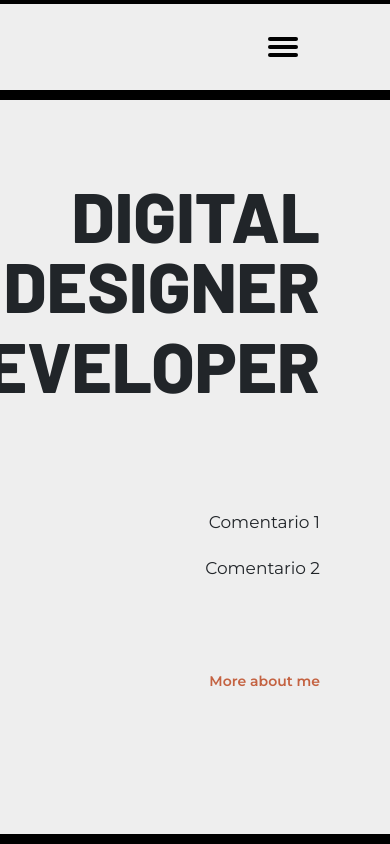
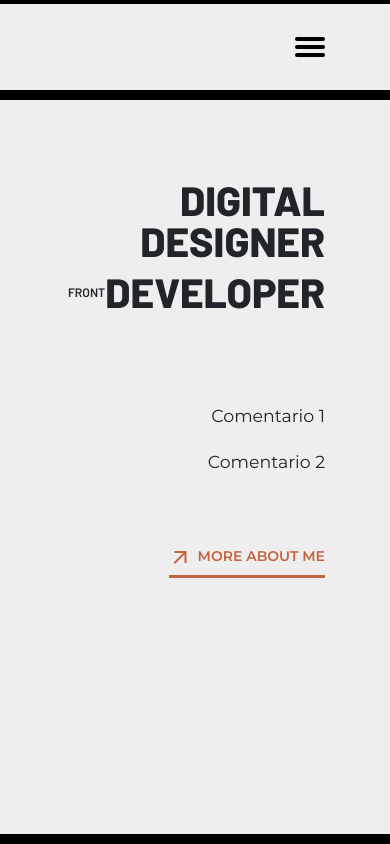
Before and after one commit to DHCosta/PreEntrega2-Costa, a plain HTML site: page index.html in a window 390 px wide. Drawn offline with nearby package versions, Linux system fonts and the light colour scheme.

Commit message:
estilos responsive sobre home

```diff
--- a/index.html
+++ b/index.html
@@ -25,6 +25,9 @@
 
     <!-- Animate -->
     <link rel="stylesheet" href="https://cdnjs.cloudflare.com/ajax/libs/animate.css/4.1.1/animate.min.css"/>
+
+    <!-- Material Icon -->
+    <link rel="stylesheet" href="https://fonts.googleapis.com/css2?family=Material+Symbols+Outlined:opsz,wght,FILL,GRAD@20..48,100..700,0..1,-50..200" />
 </head>
 <body>
     <header class="container-fluid">
@@ -35,7 +38,7 @@
             <div class="col-md-1 d-md-inline-block d-none bs_cen"></div>
             <nav class="col-6 col-md-6 col-lg-5 col-xl-4 d-md-inline-flex">
                 <input id="menu-toggle" type="checkbox" />
-                <label class='menu-button-container' for="menu-toggle">
+                <label class='menu-button-container p-0' for="menu-toggle">
                   <div class='menu-button'></div>
                 </label>
                 <ul>
@@ -51,7 +54,7 @@
 
     <main class="container-fluid">
         <div class="row bloque_central">
-                <div class="col-md-3 d-md-inline-block d-none d-flex flex-column p-0">
+                <div class="col-md-2 col-lg-3 d-md-inline-block d-none d-flex flex-column p-0">
                     <div class="bc_sup"></div>
                     <div class="flex-fill"></div>
                 </div>
@@ -75,17 +78,24 @@
                             height="32">
                     </a>
                 </div>
-                <div class="col-lg-2 bc_client d-lg-inline-block d-none"></div>
-                <div class="col-12 col-sm-11 col-md-8 col-lg-6 d-flex flex-column align-items-end bc_ppal">
+                <div class="col-xl-2 bc_client d-xl-inline-block d-none"></div>
+                <div class="col-12 col-sm-11 col-md-9 col-lg-8 col-xl-6 d-flex flex-column align-items-end bc_ppal">
                     <div class="home_tit">
                         <p class="fadeIn2s">Digital Designer</p>
-                        <p class="fadeIn3s"><span class="fadeIn4s">Front</span>Developer</p>
+                        <div class="d-flex justify-content-end">
+                            <p class="home_tit_front fadeIn4s">Front</p>
+                            <p class="fadeIn3s">Developer</p>
+                        </div>
                     </div>
-                    <div>
+                    <div class="home_tit_com">
                         <p class="home_com pb-3">Comentario 1</p>
                         <p class="home_com">Comentario 2</p>
                     </div>
-                    <a class="link_about" href="./pages/about.html">More about me</a>
+                    <a class="link_about d-inline-flex align-items-stretch" href="./pages/about.html">
+                        <span class="material-symbols-outlined">arrow_outward</span>
+                        <p class="ps-2">More about me</p>
+                    </a>
+                    </div>
                 </div>
 
     </main>
--- a/styles/style.css
+++ b/styles/style.css
@@ -121,7 +121,6 @@ nav ul li a:focus::after{
     display: none;
     height: 100%;
     width: 30px;
-    margin-right: 20px;
     cursor: pointer;
     flex-direction: column;
     justify-content: center;
@@ -169,9 +168,17 @@ nav ul li a:focus::after{
     transform: rotate(-405deg);
   }
 
-  @media (max-width: 992px) {
+  @media (max-width: 991px) {
+    .bs_cen{
+        background-color: #C46241;
+    }
+    nav{
+        justify-content: flex-end;
+        padding-right: 6.5rem !important;
+
+    }
     .menu-button-container {
-      display: flex;
+        display: flex;
     }
     nav ul {
         z-index: 2;
@@ -218,8 +225,6 @@ nav ul li a:focus::after{
 .bloque_central{
     border-bottom: solid 10px black;
     min-height: calc(100vh - 10rem);
-    background-color:yellow;
-
 }
 
 .bc_sup{
@@ -242,41 +247,63 @@ nav ul li a:focus::after{
 }
 
 .bc_ppal{
-    padding-right: 7rem !important;
+    padding-right: 6.5rem !important;
 }
 
 .home_tit{
     font-family: 'Barlow', sans-serif;
     line-height: 1em;
-    font-size: 7em;
+    font-size: calc(2.8rem + 3.3vw);
     font-weight: 800;
     text-transform: uppercase;
     text-align: end;
     padding: 8rem 0;
 }
-.home_tit > p > span{
+
+.home_tit_front{
     font-size: 0.3em;
     font-weight: 600;
+
 }
 
 .home_com{
     font-family: 'Montserrat', sans-serif;
     font-weight: 400;
     font-size: 1.7rem;
+    font-size: calc(1.7rem + 0.1vw);
     text-align: end;
+}
+
+.home_tit_com{
+    padding-bottom: 6rem;
 }
 
 .link_about{
     font-family: 'Montserrat', sans-serif;
     font-weight: 600;
-    font-size: 1.4em;
+    font-size: 1.4rem;
     color: #C46241;
-    padding-top: 8rem;
+    padding: 0.1rem 0;
+    text-align: center;
+    text-transform: uppercase;
+    display: block;
+    position: relative;
     text-decoration: none;
 }
 .link_about:hover{
     font-weight: 700;
     color: #C46241;
+}
+
+.link_about::after {
+    content: '';
+    position: absolute;
+    bottom: 0;
+    left: 0;
+    width: 100%;
+    height: 0.2em;
+    background-color:#C46241;
+    opacity: 1;
 }
 
 /*--------- about.html ---------*/
```
